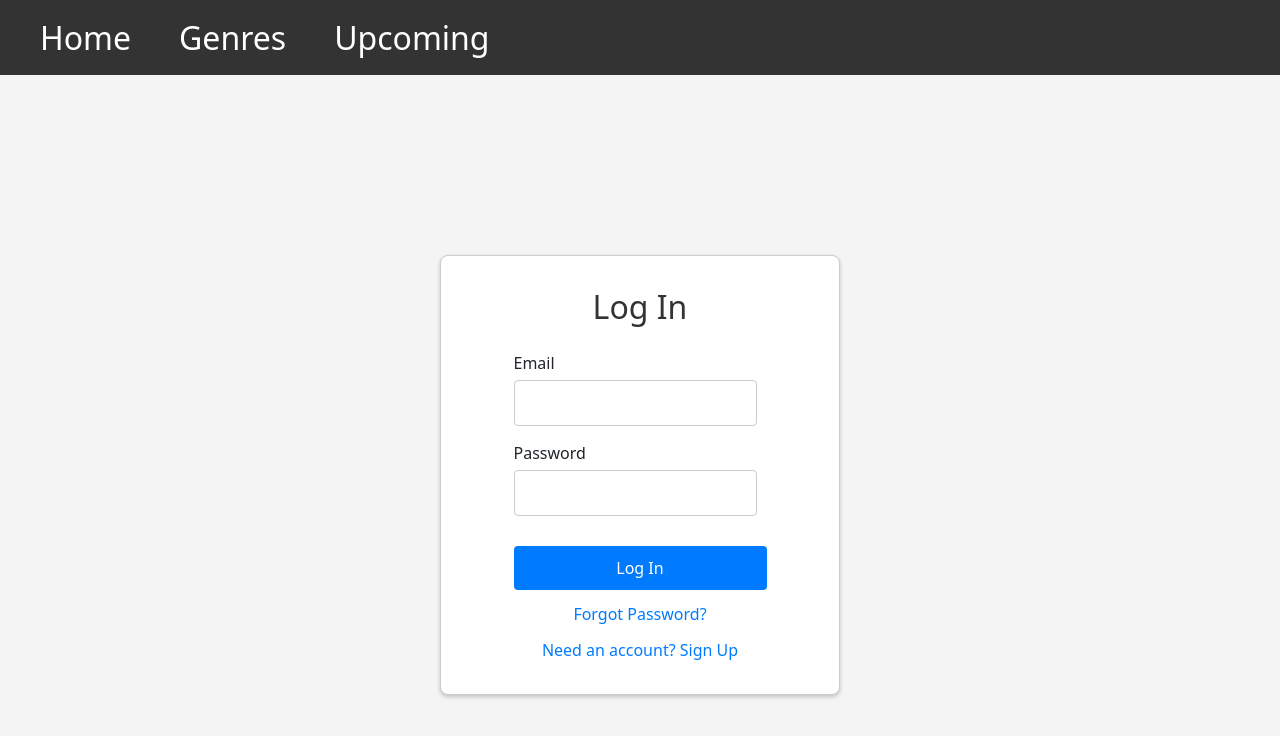
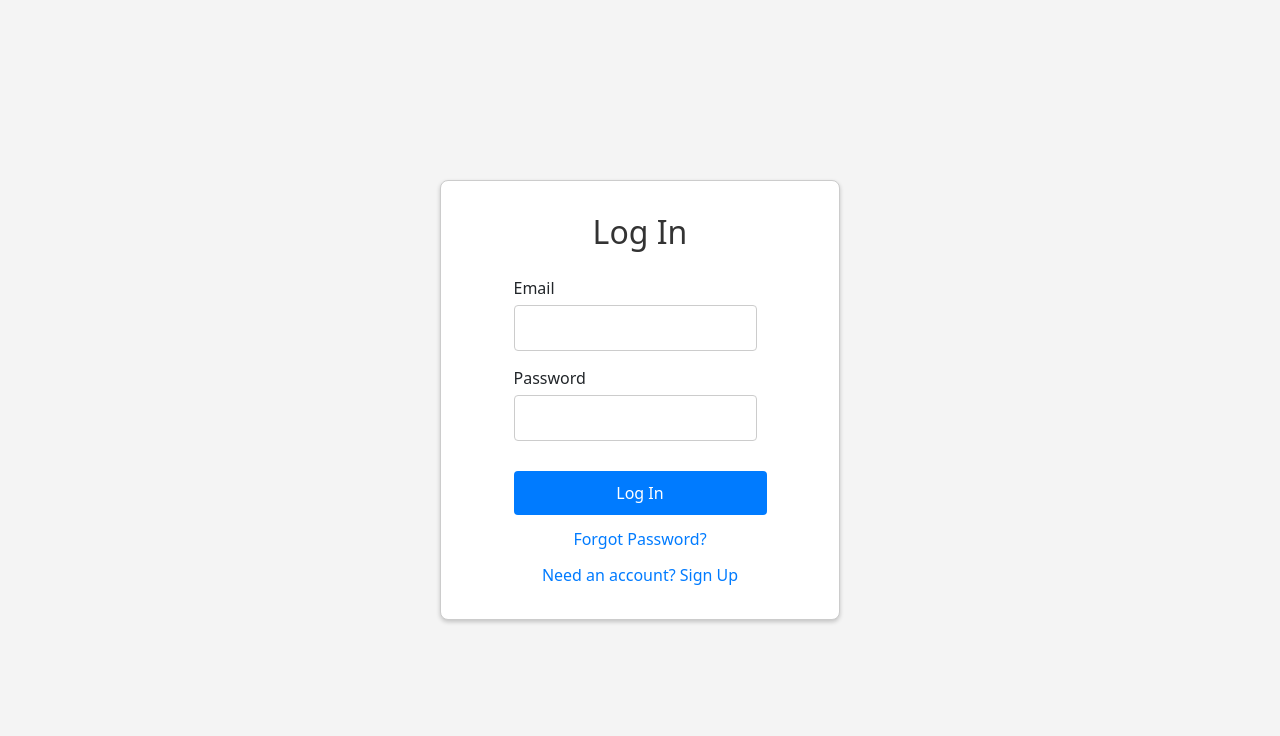
Before and after one commit to Ethan215/Movie-Community-Platform, a React (Create React App) app: page /login in a window 1280 px wide. Shown: the top 736 px of the page. Built offline with nearby package versions, Linux system fonts and the light colour scheme; no server answers; what smooth-scroll would draw is missing.

Commit message:
fix problem of nav bar with logout

```diff
--- a/src/App.js
+++ b/src/App.js
@@ -27,14 +27,14 @@ import PrivateWrapped from "./components/PrivateWrapped";
 
 function App() {
   const location = useLocation();
-  const isEmptyPath = (location.pathname === '/');
+  const shouldHideNavbar = location.pathname === '/' || location.pathname === '/login';
 
 
   return (
     <>
       <AuthUserProvider>
 
-      {!isEmptyPath && <Navbar />}
+      {!shouldHideNavbar && <Navbar />}
 
         <Routes>
           <Route path="/" element={<Login />} ></Route>
```
